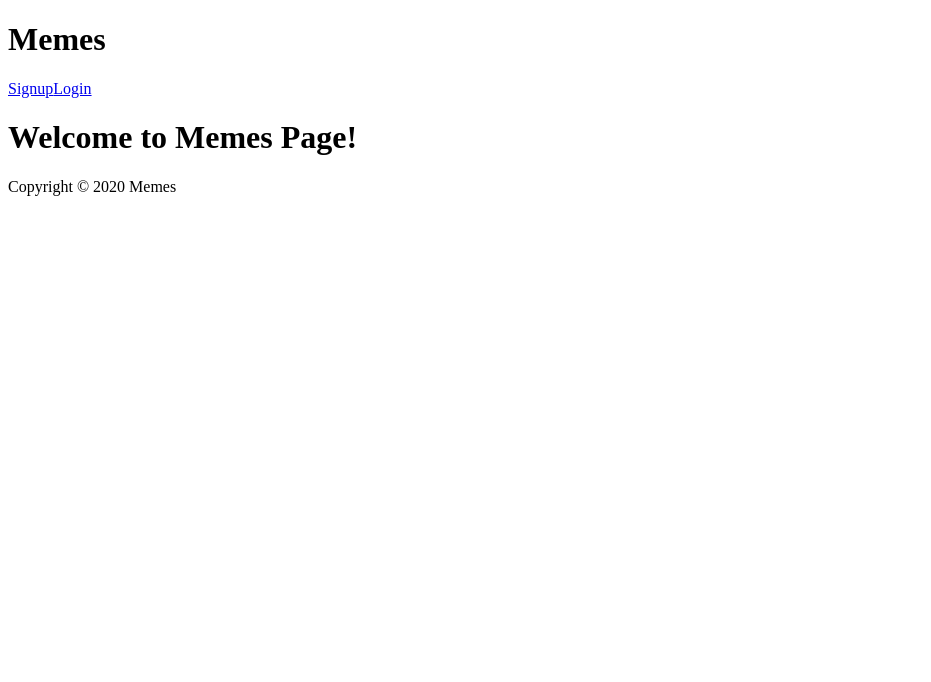
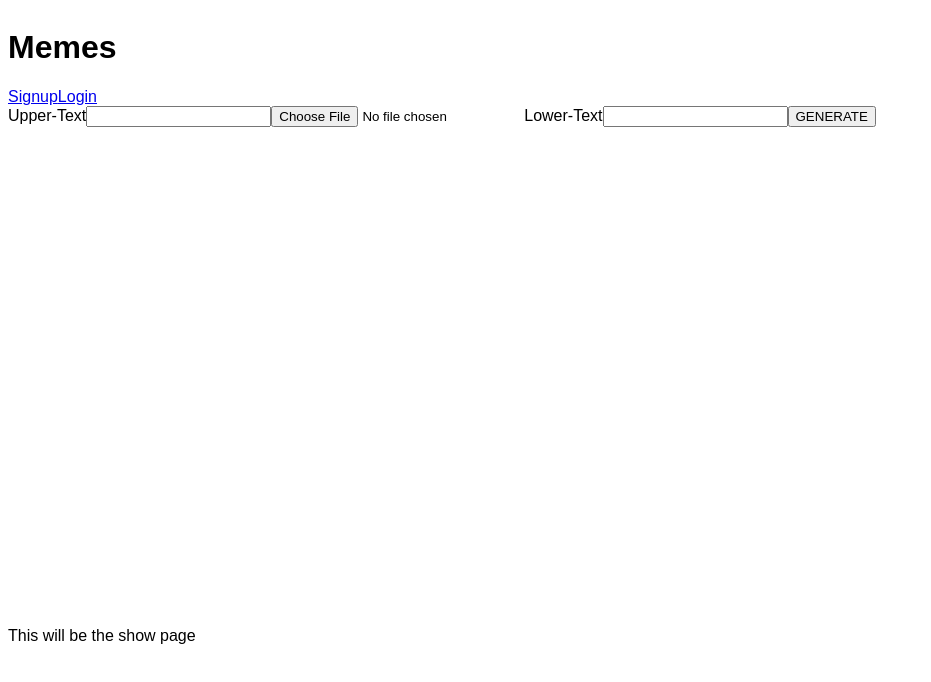
Before and after one commit to Trombed/mernproject, a React (Create React App) app in the folder frontend/: page / in a window 1280 px wide. Shown: the top 682 px of the page, without its empty margins (0-931 px from the left). Built offline with nearby package versions, Linux system fonts and the light colour scheme.

Commit message:
add pages

```diff
--- a/frontend/package.json
+++ b/frontend/package.json
@@ -7,9 +7,11 @@
     "@testing-library/react": "^9.3.2",
     "@testing-library/user-event": "^7.1.2",
     "axios": "^0.19.2",
+    "html2canvas": "^1.0.0-rc.5",
     "jwt-decode": "^2.2.0",
     "react": "^16.13.0",
     "react-dom": "^16.13.0",
+    "react-redux": "^7.2.0",
     "react-router-dom": "^5.1.2",
     "react-scripts": "3.4.0",
     "redux": "^4.0.5",
--- a/frontend/src/components/app.js
+++ b/frontend/src/components/app.js
@@ -5,9 +5,10 @@ import NavBarContainer from './nav/navbar_container';
 import MainPage from './main/main_page';
 import LoginFormContainer from './session/login_form_container';
 import SignupFormContainer from './session/signup_form_container';
+import "./app_container.css"
 
 const App = () => (
-    <div>
+    <div className="App-Container">
         <NavBarContainer />
         <Switch>
             <AuthRoute exact path="/" component={MainPage} />
--- /dev/null
+++ b/frontend/src/components/app_container.css
@@ -0,0 +1,5 @@
+.App-Container {
+    display: flex;
+    flex-direction: column;
+    font-family: Arial, Helvetica, sans-serif;
+}
--- /dev/null
+++ b/frontend/src/components/main/generator/generator.css
@@ -0,0 +1,39 @@
+.memeGenerator {
+    height: 500px;
+    width: 500px;
+}
+#canvas {
+    object-fit: contain;
+
+    position: absolute;
+    z-index: 0;
+}
+
+.upper {
+    display: flex;
+
+
+    position: absolute;
+    z-index: 10;
+    width: 300px;
+    font-size: 20px;
+    font-family: "Impact";
+    color: white;
+    text-shadow: black 0px 0px 10px;
+    top: 200;
+}
+
+.lower {
+    display: flex;
+    position: absolute;
+    z-index: 10;
+    width: 300px;
+    font-size: 20px;
+    font-family: "Impact";
+    color: white;
+
+    text-shadow: black 0px 0px 10px;
+
+
+
+}
--- /dev/null
+++ b/frontend/src/components/main/generator/generator.js
@@ -0,0 +1,116 @@
+import React from 'react'
+import './generator.css'
+import html2canvas from 'html2canvas';
+
+
+class Generator extends React.Component {
+    constructor(props) {
+        super(props);
+
+        this.state = {
+            uppertext: "",
+            lowertext: ""
+        }
+
+        this.upperInput = this.upperInput.bind(this)
+        this.lowerInput = this.lowerInput.bind(this)
+        this.uploadImage = this.uploadImage.bind(this)
+
+    }
+
+
+
+    uploadImage(file) {
+        file.preventDefault()
+
+
+            if (file.target.files) {
+                const imgFile = file.target.files[0]
+                const reader = new FileReader();
+                reader.readAsDataURL(imgFile)
+
+                reader.onloadend = (e) => {
+                    const image = new Image();
+                    image.src = e.target.result
+                    this.setState({currentImg: image.src})
+                    image.onload = (ev)  => {
+                    var canvas = document.getElementById('canvas');
+
+                    var ctx = canvas.getContext('2d');
+
+                    var hRatio = canvas.width / image.width    ;
+                    var vRatio = canvas.height / image.height  ;
+                    var ratio  = Math.min ( hRatio, vRatio );
+                    ctx.clearRect(0, 0, image.width, image.height)
+                    ctx.drawImage(image,  0,0,
+                                          image.width, image.height,
+                                           0,0, image.width*ratio, image.height*ratio);
+
+
+
+                }
+            }
+        }
+    }
+
+
+
+    upperInput(e) {
+        this.setState({uppertext: e.target.value});
+    }
+
+    lowerInput(e) {
+        this.setState({lowertext: e.target.value});
+    }
+
+    saveFile() {
+        var element = document.getElementsByClassName("memeGenerator");
+        html2canvas(element[0],{
+
+            backgroundColor: null
+        })
+
+            .then( (canvas) => {
+
+        // Export the canvas to its data URI representation
+        var base64image = canvas.toDataURL("image/png");
+
+        // Open the image in a new window
+        console.log(base64image)
+        console.log(element)
+        console.log(canvas)
+        var win = window.open();
+        win.document.write('<iframe src="' + base64image  + '" frameborder="0" style="border:0; top:0px; left:0px; bottom:0px; right:0px; width:100%; height:100%;" allowfullscreen></iframe>')
+        })
+    }
+
+
+
+
+
+    render() {
+
+        return (
+
+            <div className="memeContainer">
+                Upper-Text
+                <input type="text" className='upper-text' onChange={this.upperInput}/>
+                <input type="file" id="fileinput" accept = "image/*"
+                onChange={this.uploadImage}/>
+                Lower-Text
+                <input type="text" className='upper-text' onChange={this.lowerInput} />
+                <button onClick={this.saveFile}>GENERATE</button>
+                <br/>
+                    <div className="memeGenerator">
+                    <canvas id="canvas" >
+                    </canvas>
+                    <span className='upper'>{this.state.uppertext}</span>
+                    <span className='lower'>{this.state.lowertext}</span>
+                    </div>
+
+            </div>
+        )
+    }
+}
+
+export default Generator
--- a/frontend/src/components/main/main_page.js
+++ b/frontend/src/components/main/main_page.js
@@ -1,14 +1,15 @@
 import React from 'react';
+import Generator from './generator/generator';
+import ShowPage from './show/show';
+
 
 class MainPage extends React.Component {
 
     render() {
         return (
-            <div>
-                <h1>Welcome to Memes Page!</h1>
-                <footer>
-                    Copyright &copy; 2020 Memes
-        </footer>
+            <div className="MainPage-Container">
+                <Generator />
+                <ShowPage />
             </div>
         );
     }
--- /dev/null
+++ b/frontend/src/components/main/mainpage_container.css
@@ -0,0 +1,5 @@
+.MainPage-Container {
+    display: flex;
+    flex-direction: row;
+    font-family: Arial, Helvetica, sans-serif;
+}
--- /dev/null
+++ b/frontend/src/components/main/show/show.js
@@ -0,0 +1,15 @@
+import React from 'react';
+
+
+class ShowPage extends React.Component {
+
+    render() {
+        return (
+            <div>
+               This will be the show page
+            </div>
+        );
+    }
+}
+
+export default ShowPage;
```
Also changed, not shown: 1 other file (tests, documents, lock files or other folders).
